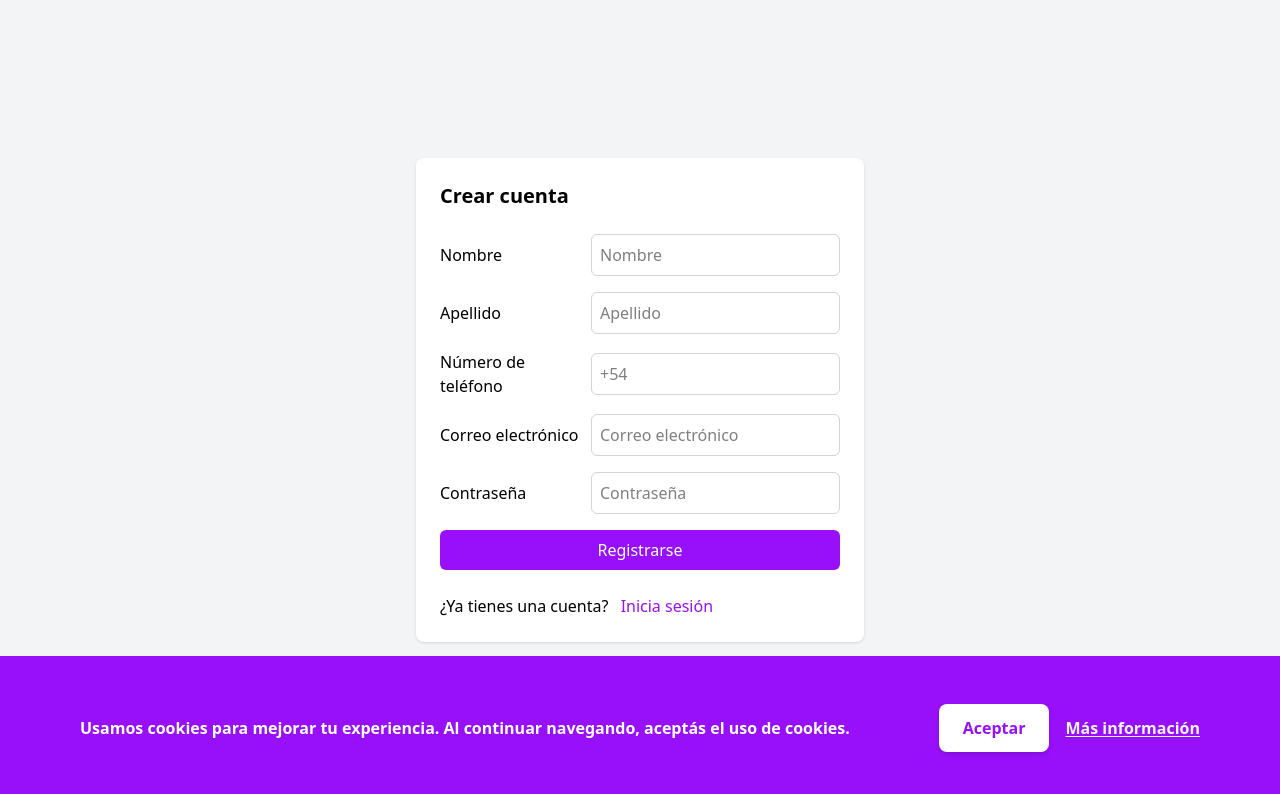
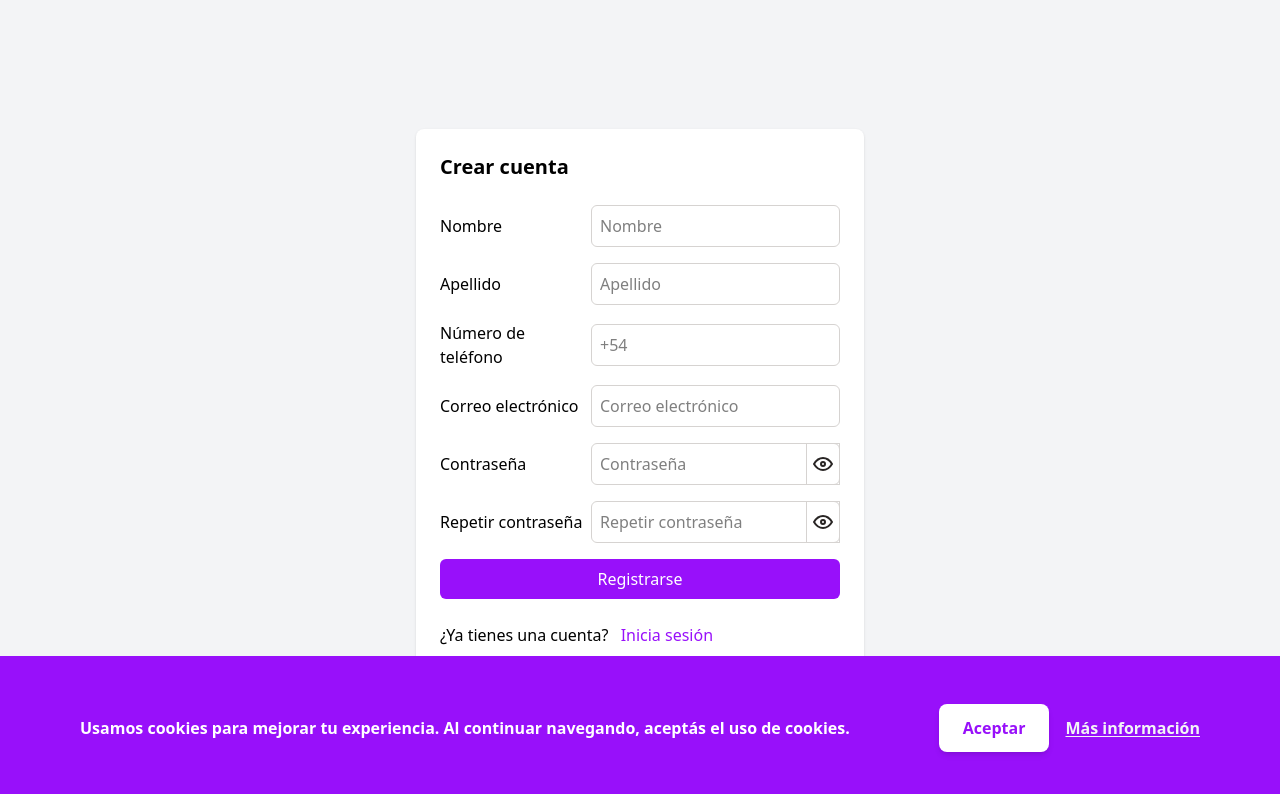
Before and after one commit to Chrono-devs/alquileres-fe, a React app: page /register in a window 1280 px wide. Shown: the top 794 px of the page. Built offline with nearby package versions, Linux system fonts and the light colour scheme; no server answers; the HTML template or start-up script is replaced by a standard one; a web font is replaced by a local one.

Commit message:
added repeat password at register form, and button to show or hide paswords fields

```diff
--- /dev/null
+++ b/src/assets/ClosedEye.tsx
@@ -0,0 +1,23 @@
+export const ClosedEye = () => {
+  return (
+    <svg
+      xmlns="http://www.w3.org/2000/svg"
+      width="24"
+      height="24"
+      viewBox="0 0 24 24"
+      fill="none"
+      stroke="currentColor"
+      strokeWidth="2"
+      strokeLinecap="round"
+      strokeLinejoin="round"
+      className="icon icon-tabler icons-tabler-outline icon-tabler-eye-closed"
+    >
+      <path stroke="none" d="M0 0h24v24H0z" fill="none" />
+      <path d="M21 9c-2.4 2.667 -5.4 4 -9 4c-3.6 0 -6.6 -1.333 -9 -4" />
+      <path d="M3 15l2.5 -3.8" />
+      <path d="M21 14.976l-2.492 -3.776" />
+      <path d="M9 17l.5 -4" />
+      <path d="M15 17l-.5 -4" />
+    </svg>
+  );
+};
--- /dev/null
+++ b/src/assets/OpenEye.tsx
@@ -0,0 +1,20 @@
+export const OpenEye = () => {
+  return (
+    <svg
+      xmlns="http://www.w3.org/2000/svg"
+      width="24"
+      height="24"
+      viewBox="0 0 24 24"
+      fill="none"
+      stroke="currentColor"
+      strokeWidth="2"
+      strokeLinecap="round"
+      strokeLinejoin="round"
+      className="icon icon-tabler icons-tabler-outline icon-tabler-eye"
+    >
+      <path stroke="none" d="M0 0h24v24H0z" fill="none" />
+      <path d="M10 12a2 2 0 1 0 4 0a2 2 0 0 0 -4 0" />
+      <path d="M21 12c-2.4 4 -5.4 6 -9 6c-3.6 0 -6.6 -2 -9 -6c2.4 -4 5.4 -6 9 -6c3.6 0 6.6 2 9 6" />
+    </svg>
+  );
+};
--- a/src/pages/auth/Login.jsx
+++ b/src/pages/auth/Login.jsx
@@ -7,9 +7,12 @@ import { CustomButton } from "@/components/ui/CustomButton";
 import { toast } from "sonner";
 import { validateLogin } from "@/utils/FormsValidate";
 import { useAuth } from "@/hooks/useAuth";
+import { ClosedEye } from "@/assets/ClosedEye";
+import { OpenEye } from "@/assets/OpenEye";
 
 const Login = () => {
   const [isLoading, setIsLoading] = useState(false);
+  const [passwordVisible, setPasswordVisible] = useState(false);
   const nav = useNavigate();
   const { setUser } = useAuth();
 
@@ -38,7 +41,6 @@ const Login = () => {
     toast.success("Inicio de sesión exitoso.");
     setUser(response.data);
     nav("/dashboard");
-
   };
 
   return (
@@ -46,7 +48,20 @@ const Login = () => {
       <h1 className="text-xl font-bold">Iniciar sesión</h1>
       <form className="flex flex-col gap-4 my-6" onSubmit={handleSubmit}>
         <FormInput label="Correo electrónico" type="email" id="email" />
-        <FormInput label="Contraseña" type="password" id="password" />
+        <div className="relative">
+          <FormInput
+            label="Contraseña"
+            type={passwordVisible ? "text" : "password"}
+            id="password"
+          />
+          <button
+            type="button"
+            onClick={() => setPasswordVisible(!passwordVisible)}
+            className="absolute right-0 top-0 text-stone-800 hover:text-stone-500 cursor-pointer border border-stone-300 py-2 px-1"
+          >
+            {passwordVisible ? <ClosedEye /> : <OpenEye />}
+          </button>
+        </div>
         <CustomButton labelText="Iniciar sesión" />
       </form>
       <span>
--- a/src/pages/auth/Register.jsx
+++ b/src/pages/auth/Register.jsx
@@ -6,9 +6,13 @@ import { registerUser } from "@/api/authentication";
 import loader from "../../assets/loader.svg";
 import { CustomButton } from "@/components/ui/CustomButton";
 import { toast } from "sonner";
+import { ClosedEye } from "@/assets/ClosedEye";
+import { OpenEye } from "@/assets/OpenEye";
 
 const Register = () => {
   const [isLoading, setIsLoading] = useState(false);
+  const [passwordVisible, setPasswordVisible] = useState(false);
+  const [repeatPasswordVisible, setRepeatPasswordVisible] = useState(false);
   const nav = useNavigate();
 
   const handleSubmit = async (e) => {
@@ -25,6 +29,12 @@ const Register = () => {
       );
       return;
     }
+
+    if (data.password !== data.repeatPassword) {
+      toast.error("Las contraseñas no coinciden");
+      return;
+    }
+
     setIsLoading(true);
     const response = await registerUser(validation.data);
     setIsLoading(false);
@@ -46,7 +56,34 @@ const Register = () => {
         <FormInput label="Apellido" id="lastname" />
         <FormInput label="Número de teléfono" type="tel" id="phone" />
         <FormInput label="Correo electrónico" type="email" id="email" />
-        <FormInput label="Contraseña" type="password" id="password" />
+        <div className="relative">
+          <FormInput
+            label="Contraseña"
+            type={passwordVisible ? "text" : "password"}
+            id="password"
+          />
+          <button
+            type="button"
+            onClick={() => setPasswordVisible(!passwordVisible)}
+            className="absolute right-0 top-0 text-stone-800 hover:text-stone-500 cursor-pointer border border-stone-300 py-2 px-1"
+          >
+            {passwordVisible ? <ClosedEye /> : <OpenEye />}
+          </button>
+        </div>
+        <div className="relative">
+          <FormInput
+            label="Repetir contraseña"
+            type={repeatPasswordVisible ? "text" : "password"}
+            id="repeatPassword"
+          />
+          <button
+            type="button"
+            onClick={() => setRepeatPasswordVisible(!repeatPasswordVisible)}
+            className="absolute right-0 top-0 text-stone-800 hover:text-stone-500 cursor-pointer border border-stone-300 py-2 px-1"
+          >
+            {repeatPasswordVisible ? <ClosedEye /> : <OpenEye />}
+          </button>
+        </div>
         <CustomButton labelText="Registrarse" />
       </form>
       <span>
```
